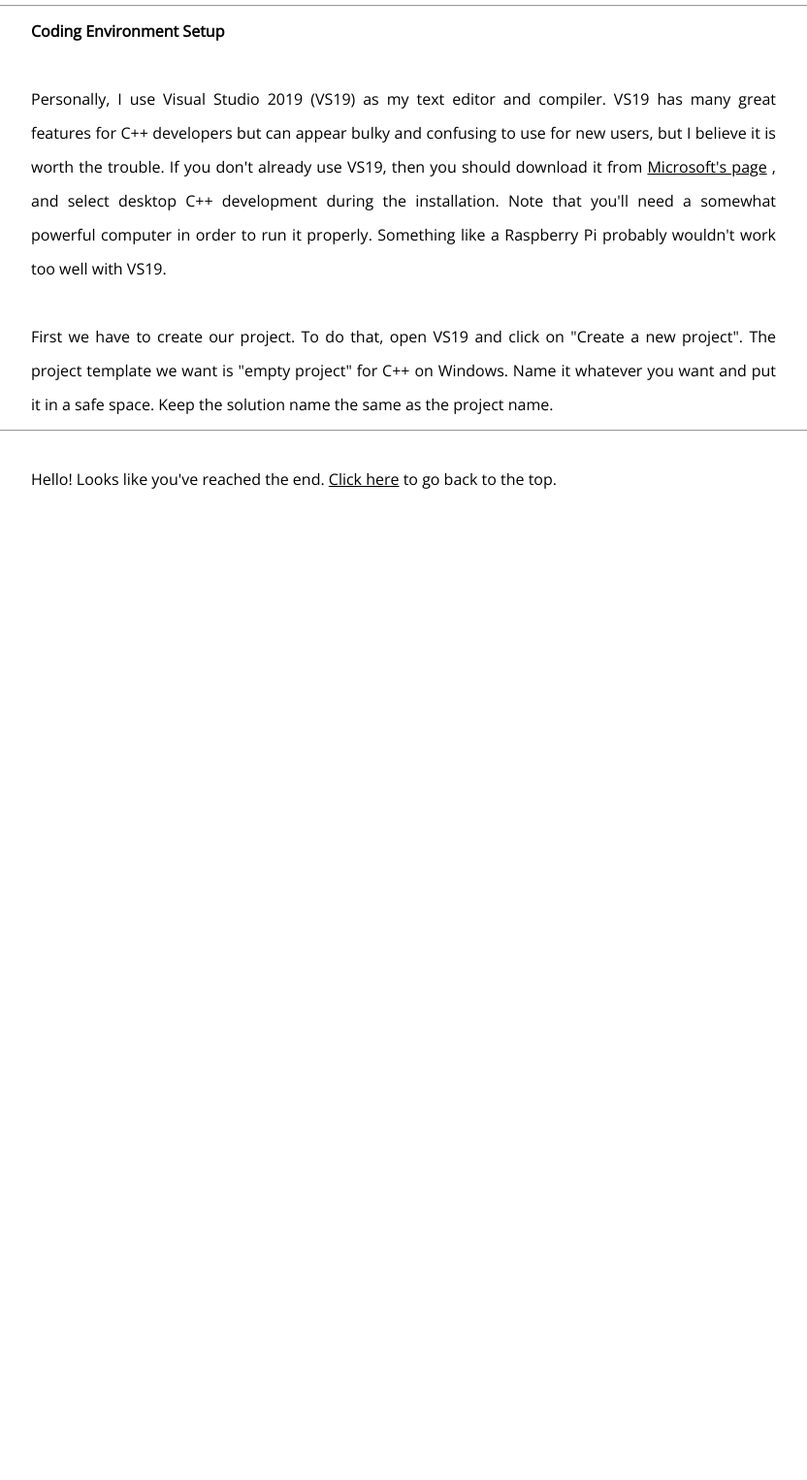
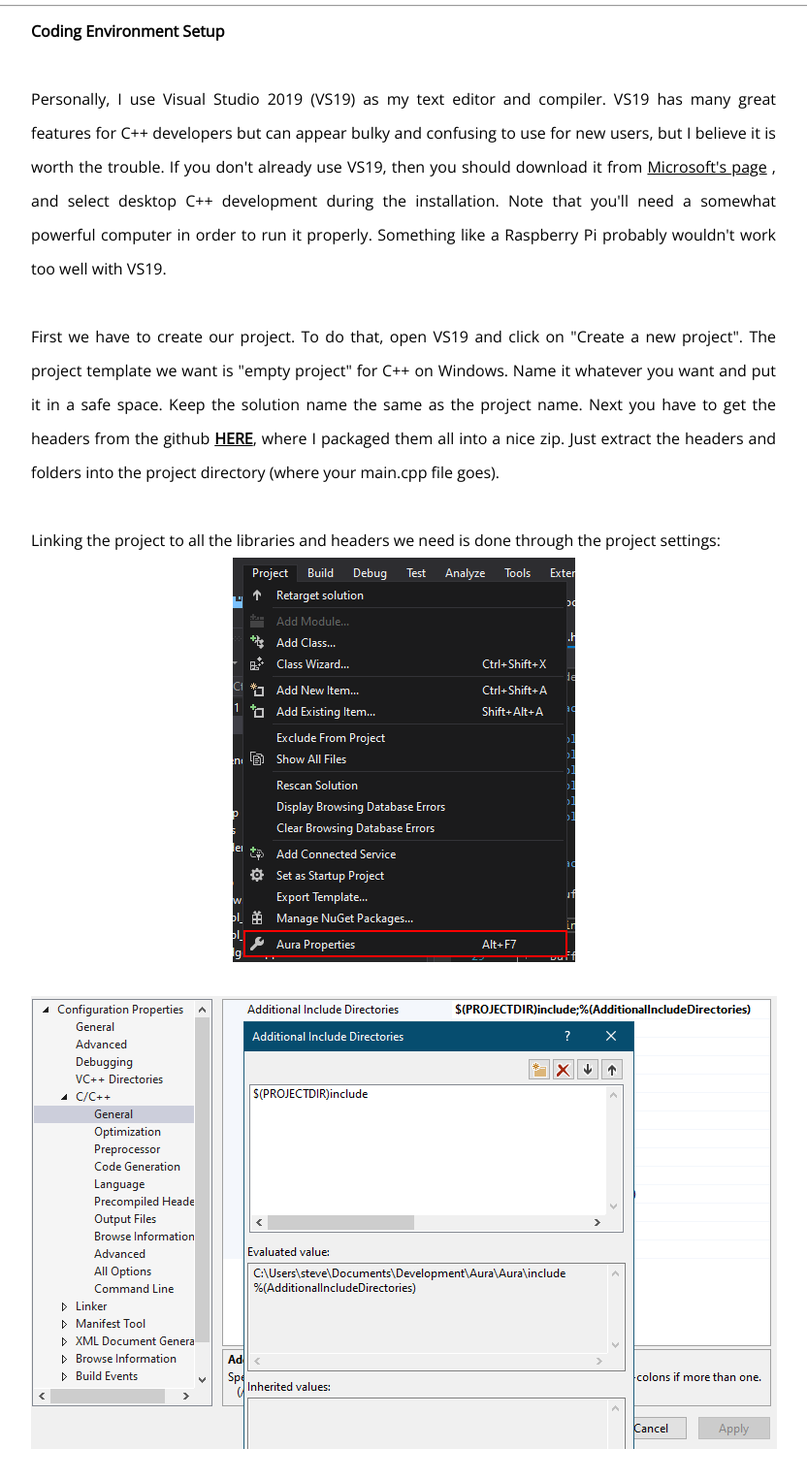
Before and after one commit to stevenning203/OpenGLForNoobs, a plain HTML site: page environment_setup.html in a window 1280 px wide. Shown: the part 83-1609 px from the top of the page at 97% size, without its empty margins (224-1056 px from the left). Before the commit the page ends 800 px from the top, so only its background shows below. Drawn offline with nearby package versions, Linux system fonts and the light colour scheme.

Commit message:
Added init page and updated environment setup page

```diff
--- a/environment_setup.html
+++ b/environment_setup.html
@@ -1,6 +1,6 @@
 <html>
     <head>
-        <title>Introduction</title>
+        <title>Environment Setup</title>
         <link rel = "stylesheet" href = "res/all.css">
         <link href="https://fonts.googleapis.com/css2?family=Open+Sans&display=swap" rel="stylesheet">
         <link rel = "icon" href = "res/icon.png">
@@ -18,6 +18,7 @@
                     <ul>
                         <li><a href = "introduction.html">Introduction</a></li>
                         <strong><li><a href = "#">Environment Setup</a></li></strong>
+                        <li><a href = "init.html">Init</a></li>
                     </ul>
                 </nav>
             </div>
@@ -34,7 +35,17 @@
 
             First we have to create our project. To do that, open VS19 and click on "Create a new project". The project
             template we want is "empty project" for C++ on Windows. Name it whatever you want and put it in a safe space.
-            Keep the solution name the same as the project name.
+            Keep the solution name the same as the project name. Next you have to get the headers from the github <a href = "#"><strong>HERE</strong></a>,
+            where I packaged them all into a nice zip. Just extract the headers and folders into the project
+            directory (where your main.cpp file goes).<br><br>
+
+            Linking the project to all the libraries and headers we need is done through the project settings:<br>
+            <img src = "assets/project_properties.png" class = "centered"><br>
+            <img src = "assets/additional_include_directories.png" class = "centered"><br>
+            <img src = "assets/additional_library_directories.png" class = "centered"><br>
+            <img src = "assets/additional_dependencies.png" class = "centered"><br>
+            After all that, we can finally include the headers we want and call the function pointers in the libs. We can
+            begin writing some code.
         <hr>
         <footer>
             Hello! Looks like you've reached the end. <a href = "#top">Click here</a> to go back to the top.
--- a/res/all.css
+++ b/res/all.css
@@ -1,3 +1,8 @@
+.centered{
+    display:block;
+    margin: auto;
+}
+
 footer{
     width:60%;
     margin: auto;
```
Also changed, not shown: index.html (+1 -1 lines), assets/additional_dependencies.png (added), assets/additional_include_directories.png (added), assets/additional_library_directories.png (added), assets/project_properties.png (added).
